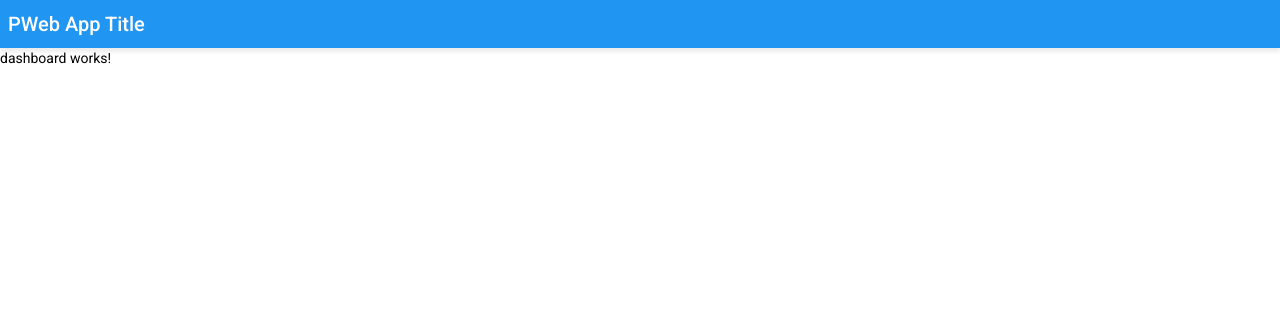
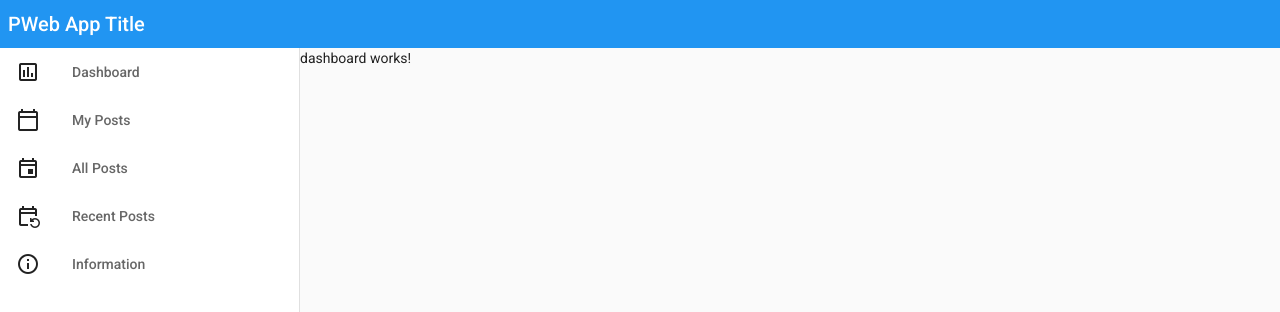
Before and after one commit to slak44/proiect-pweb, an Angular app: page /dashboard in a window 1280 px wide. Shown: the top 312 px of the page. Built offline with nearby package versions, Linux system fonts and the light colour scheme.

Commit message:
Add all sidenav routes

```diff
--- a/src/app/layout/components/private-layout/private-layout.component.html
+++ b/src/app/layout/components/private-layout/private-layout.component.html
@@ -2,4 +2,19 @@
   <h2>PWeb App Title</h2>
 </div>
 
-<router-outlet></router-outlet>
+<mat-sidenav-container>
+  <mat-sidenav mode="side" opened>
+    <div *ngFor="let route of routes"
+         class="sidenav-route"
+         mat-ripple
+         role="button"
+         [routerLink]="route.routerLink">
+      <mat-icon fontSet="material-icons-outlined">{{ route.icon }}</mat-icon>
+      <span class="mat-body-2 surface-medium-emphasis">{{ route.name }}</span>
+    </div>
+  </mat-sidenav>
+
+  <mat-sidenav-content>
+    <router-outlet></router-outlet>
+  </mat-sidenav-content>
+</mat-sidenav-container>
--- a/src/app/layout/components/private-layout/private-layout.component.scss
+++ b/src/app/layout/components/private-layout/private-layout.component.scss
@@ -1,7 +1,8 @@
 @use "colors" as *;
 
 :host {
-  display: block;
+  display: flex;
+  flex-direction: column;
   height: 100%;
 }
 
@@ -20,3 +21,24 @@
     line-height: $height;
   }
 }
+
+.mat-sidenav-container {
+  flex-grow: 1;
+}
+
+.mat-sidenav {
+  width: 300px;
+}
+
+.sidenav-route {
+  cursor: pointer;
+  height: 48px;
+  padding: 4px 16px;
+
+  display: flex;
+  align-items: center;
+
+  .mat-icon {
+    margin-right: 32px;
+  }
+}
--- a/src/app/layout/components/private-layout/private-layout.component.ts
+++ b/src/app/layout/components/private-layout/private-layout.component.ts
@@ -1,4 +1,10 @@
 import { ChangeDetectionStrategy, Component } from '@angular/core';
+
+interface SidenavRoute {
+  name: string;
+  icon: string;
+  routerLink: string;
+}
 
 @Component({
   selector: 'pweb-private-layout',
@@ -7,6 +13,34 @@ import { ChangeDetectionStrategy, Component } from '@angular/core';
   changeDetection: ChangeDetectionStrategy.OnPush,
 })
 export class PrivateLayoutComponent {
+  public readonly routes: SidenavRoute[] = [
+    {
+      name: 'Dashboard',
+      icon: 'assessment',
+      routerLink: '/dashboard',
+    },
+    {
+      name: 'My Posts',
+      icon: 'calendar_today',
+      routerLink: 'TODO',
+    },
+    {
+      name: 'All Posts',
+      icon: 'event',
+      routerLink: 'TODO',
+    },
+    {
+      name: 'Recent Posts',
+      icon: 'event_repeat',
+      routerLink: 'TODO',
+    },
+    {
+      name: 'Information',
+      icon: 'info',
+      routerLink: 'TODO',
+    },
+  ];
+
   constructor() {
   }
 }
--- a/src/app/layout/layout.module.ts
+++ b/src/app/layout/layout.module.ts
@@ -3,6 +3,9 @@ import { CommonModule } from '@angular/common';
 import { PrivateLayoutComponent } from './components/private-layout/private-layout.component';
 import { RouterModule } from '@angular/router';
 import { MatToolbarModule } from '@angular/material/toolbar';
+import { MatSidenavModule } from '@angular/material/sidenav';
+import { MatRippleModule } from '@angular/material/core';
+import { MatIconModule } from '@angular/material/icon';
 
 @NgModule({
   declarations: [
@@ -12,6 +15,9 @@ import { MatToolbarModule } from '@angular/material/toolbar';
     CommonModule,
     RouterModule,
     MatToolbarModule,
+    MatSidenavModule,
+    MatRippleModule,
+    MatIconModule,
   ],
   exports: [RouterModule],
 })
--- a/src/index.html
+++ b/src/index.html
@@ -8,7 +8,7 @@
   <link rel="icon" type="image/x-icon" href="favicon.ico">
   <link rel="preconnect" href="https://fonts.gstatic.com">
   <link href="https://fonts.googleapis.com/css2?family=Roboto:wght@300;400;500&display=swap" rel="stylesheet">
-  <link href="https://fonts.googleapis.com/icon?family=Material+Icons" rel="stylesheet">
+  <link href="https://fonts.googleapis.com/icon?family=Material+Icons|Material+Icons+Outlined" rel="stylesheet">
 </head>
 <body class="mat-typography">
   <pweb-root></pweb-root>
--- a/src/style/_colors.scss
+++ b/src/style/_colors.scss
@@ -1,5 +1,10 @@
-$dark-primary-text: rgba(black, 0.87);
-$light-primary-text: white;
+$dark-primary-text: rgba(0, 0, 0, 0.87);
+$light-primary-text: #FFFFFF;
+$surface-medium-emphasis: rgba(0, 0, 0, 0.6);
+
+.surface-medium-emphasis {
+  color: $surface-medium-emphasis;
+}
 
 $pweb-primary-palette: (
   50: #e3f2fd,
--- a/src/styles.scss
+++ b/src/styles.scss
@@ -26,3 +26,13 @@ body {
   margin: 0;
   font-family: Roboto, "Helvetica Neue", sans-serif;
 }
+
+*,
+*::before,
+*::after {
+  box-sizing: border-box;
+}
+
+[hidden] {
+  display: none;
+}
```
